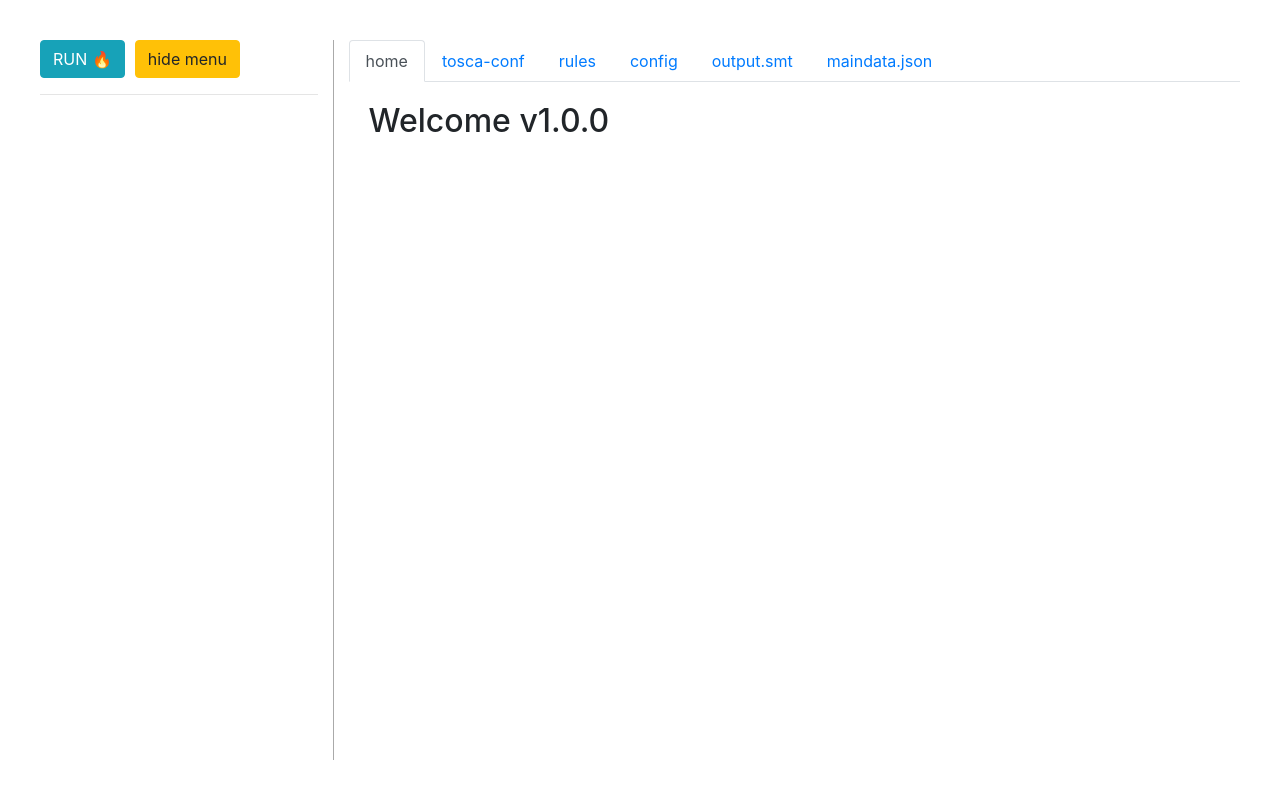
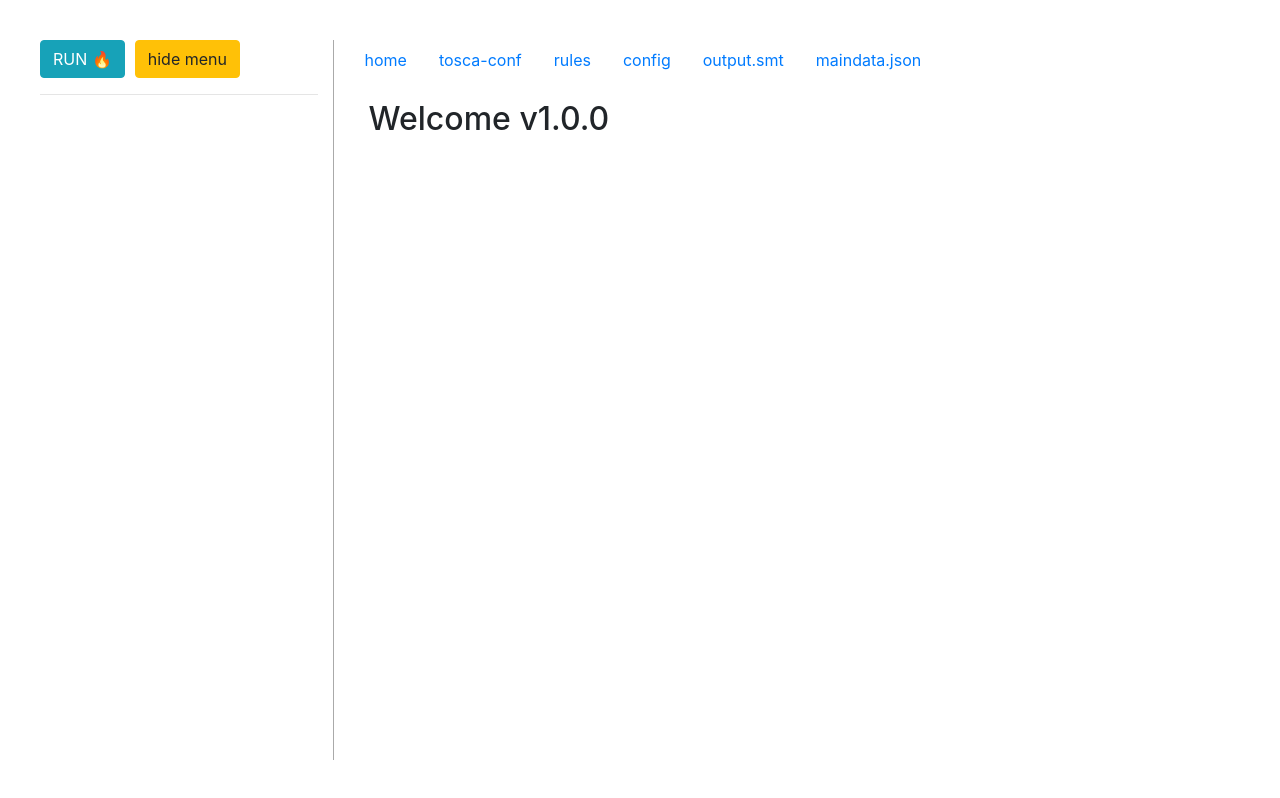
Before and after one commit to g3org3/VAAR-VSR--GUI, a React (Create React App) app: page / in a window 1280 px wide. Built offline with nearby package versions, Linux system fonts and the light colour scheme.

Commit message:
enhancements to Tabs component

```diff
--- a/src/comps/Tabs.js
+++ b/src/comps/Tabs.js
@@ -3,18 +3,27 @@ import { Nav, NavItem, NavLink } from 'reactstrap';
 
 const { Provider, Consumer } = React.createContext({});
 export default class Tabs extends Component {
+  static defaultProps = {
+    bordered: false,
+    pills: false,
+    tabs: false,
+    onSetTab: () => {},
+  };
+
   state = {
     tab: '',
     content: '',
   };
 
-  static Tab = ({ title, children }) => (
+  static Consumer = Consumer;
+
+  static Tab = ({ title = '', children }) => (
     <Consumer>
       {({ tab, setTab }) => (
         <NavItem>
           <NavLink
             onClick={() => setTab({ title, children })}
-            href="#"
+            href="javascript:void(0);"
             active={tab === title}
           >
             {title}
@@ -24,8 +33,14 @@ export default class Tabs extends Component {
     </Consumer>
   );
 
-  setTab = ({ title, children }) =>
+  setTab = ({ title, children }) => {
+    const { onSetTab } = this.props;
     this.setState({ tab: title, content: children });
+    return (
+      typeof onSetTab === 'function' &&
+      onSetTab({ tab: title, content: children })
+    );
+  };
 
   getProps = () => {
     return {
@@ -35,17 +50,36 @@ export default class Tabs extends Component {
   };
 
   componentDidMount() {
-    if (this.props.children && this.props.children.length > 0) {
-      this.setTab(this.props.children[0].props);
+    // set the first tab active
+    const {
+      children: { length },
+      children,
+    } = this.props;
+    if (!children) return;
+    if (!length) {
+      this.setTab(children.props);
+    } else if (length > 0) {
+      this.setTab(children[0].props);
     }
   }
 
   render() {
     return (
       <Provider value={this.getProps()}>
-        <Nav tabs>{this.props.children}</Nav>
-        <div style={{ padding: '20px' }}>{this.state.content}</div>
+        <Nav {...this.props}>{this.props.children}</Nav>
+        <div style={style(this.props.bordered)}>{this.state.content}</div>
       </Provider>
     );
   }
 }
+
+function style(bordered) {
+  return bordered
+    ? {
+        borderLeft: '1px solid #ddd',
+        borderRight: '1px solid #ddd',
+        borderBottom: '1px solid #ddd',
+        padding: '20px',
+      }
+    : { padding: '20px' };
+}
```
